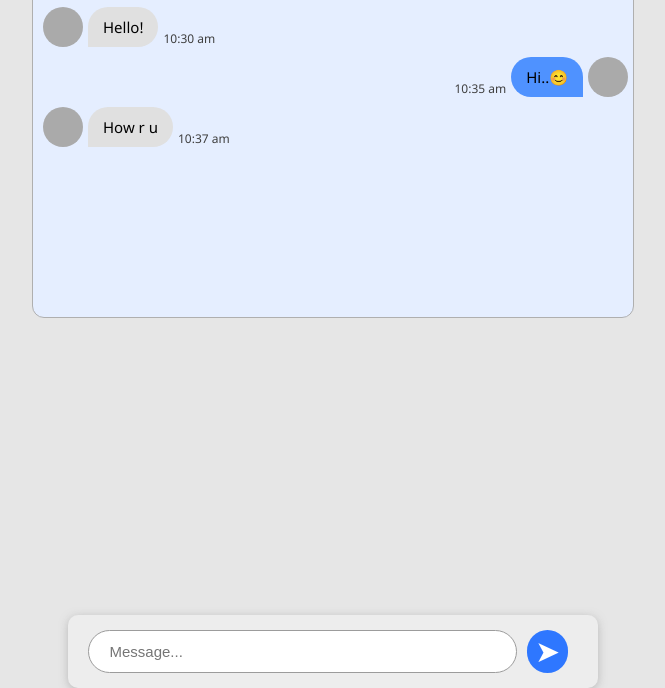
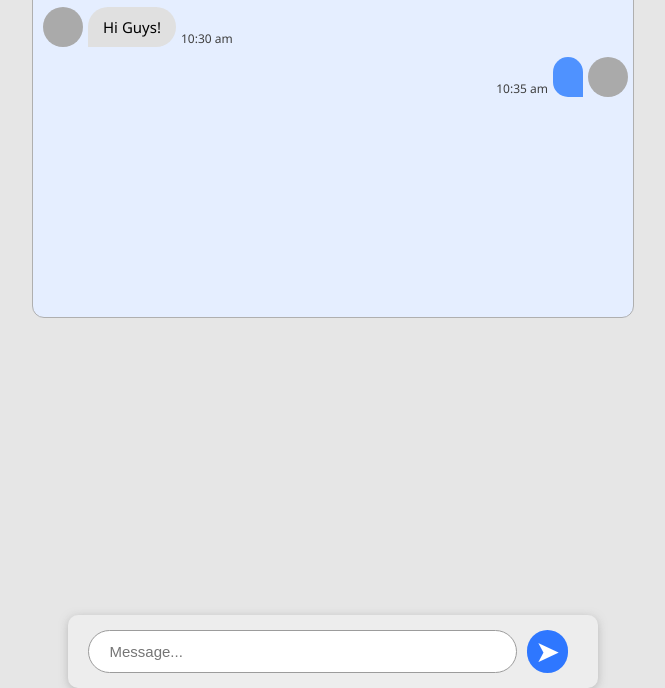
Before and after one commit to Santhosh-Coding01/Messaging-App, a plain HTML site: page index.html in a window 1280 px wide. Shown: the part 112-800 px from the top of the page, without its empty margins (307-972 px from the left). Drawn offline with Linux system fonts and the light colour scheme.

Commit message:
Update index.html

```diff
--- a/index.html
+++ b/index.html
@@ -4,6 +4,7 @@
   <meta charset="UTF-8" />
   <meta name="viewport" content="width=device-width, initial-scale=1.0" />
   <link rel="stylesheet" href="style.css" />
+  <script src="script.js"></script>
   <link rel="stylesheet" href="https://cdnjs.cloudflare.com/ajax/libs/font-awesome/6.5.2/css/all.min.css" integrity="sha512-SnH5WK+bZxgPHs44uWIX+LLJAJ9/2PkPKZ5QiAj6Ta86w+fsb2TkcmfRyVX3pBnMFcV7oQPJkl9QevSCWr3W6A==" crossorigin="anonymous" referrerpolicy="no-referrer" />
   <link rel="icon" type="image/x-icon" href="message-app-icon-6.jpg">
   <title>Messaging App  </title>
@@ -31,27 +32,25 @@
   <div class="chat-box">
     <div class="receiver">
       <div class="user-pic"></div>
-      <div class="msg msg-left">Hello! </div>
+      <div class="msg msg-left">Hi Guys! </div>
       <div class="msg-time">10:30 am</div>
   </div>
 
+
     <div class="sender">
       <div class="msg-time">10:35 am</div>
-      <div class="msg msg-right">Hi..😊</div>
+      <div class="msg msg-right"></div>
       <div class="user-pic"></div>
     </div>
-        <div class="receiver">
-      <div class="user-pic"></div>
-      <div class="msg msg-left">How r u  </div>
-      <div class="msg-time">10:37 am</div>
-  </div>
+      </div>
+
   </div>
 
 
   <div class="msg-box">
-    <form>
+    <form id="chat-form">
       <input type="text" id="msg-input" placeholder="   Message..." required />
-      <div class="send-button" id="send-button">
+      <div id="send-button">
         <button type="submit">&#10148;</button>
       </div>
     </form>
```
